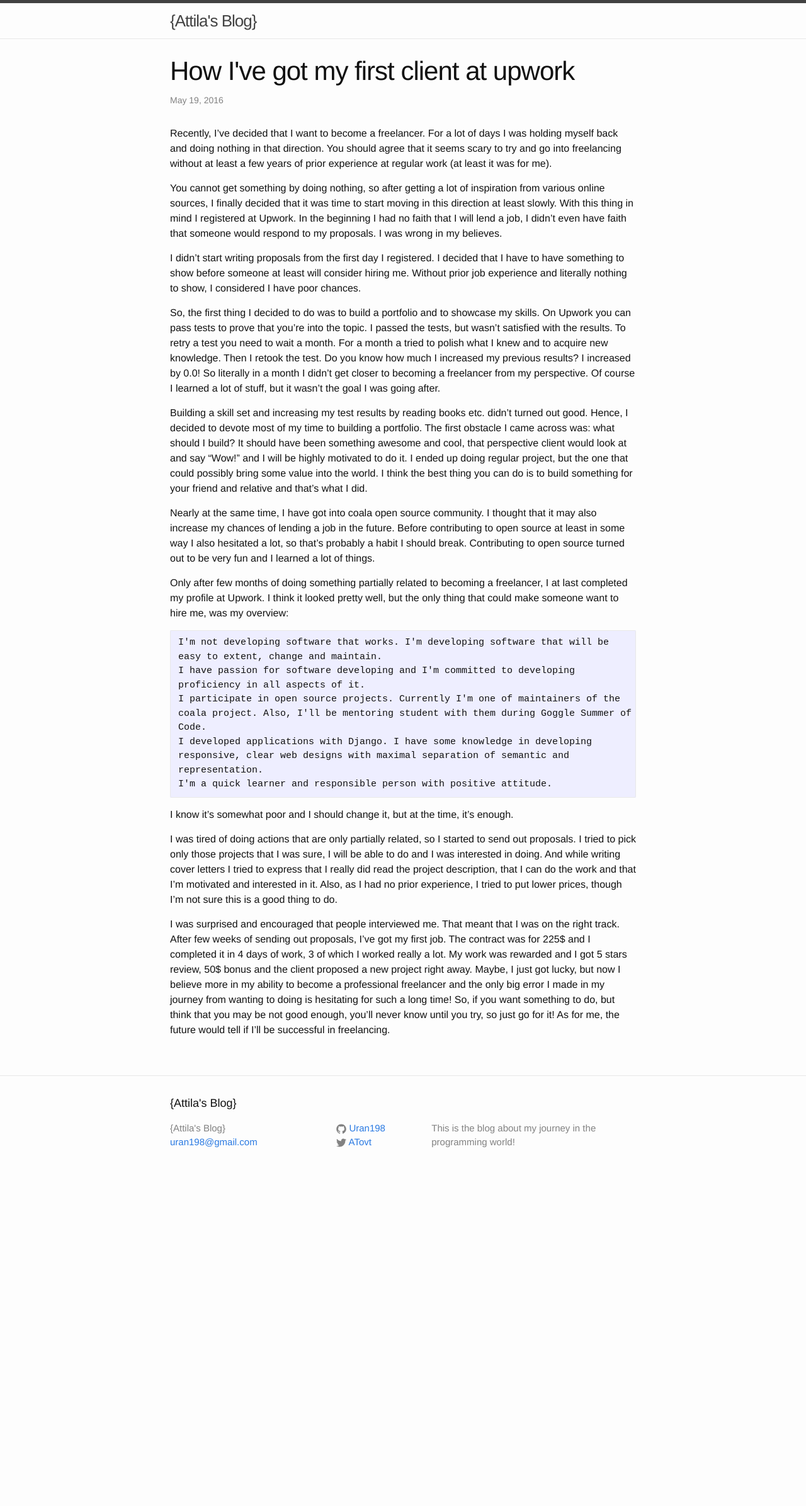
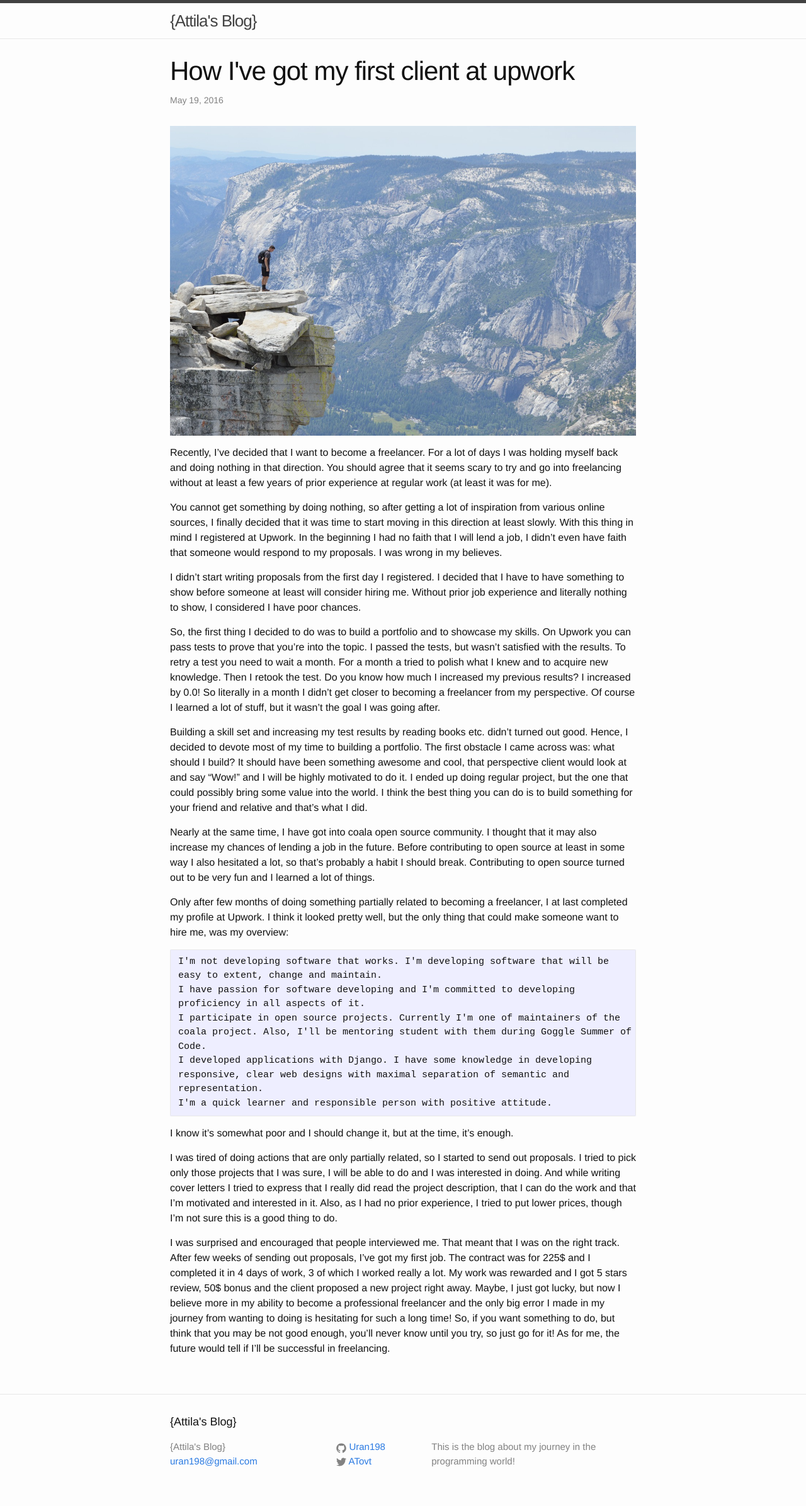
Before and after one commit to attila0x2A/uran198.github.io, a Jekyll site: the page built from _posts/2016-05-19-first-client-at-upwork.markdown, in a window 1280 px wide. Shown: the whole page at 63% size. Built offline with Jekyll 4.4.1, drawn with Linux system fonts in a browser that asks for light colours; comment, search, counter and statistics services are not loaded; before the commit the page ends 1886 px from its top, so only the background shows below that.

Commit message:
first-client-at-upwork: Add images

```diff
--- a/_posts/2016-05-19-first-client-at-upwork.markdown
+++ b/_posts/2016-05-19-first-client-at-upwork.markdown
@@ -4,6 +4,8 @@ title: "How I've got my first client at upwork"
 comments: true
 categories: en freelance
 ---
+
+![]({{ site.url }}/images/first-upwork-mountain.jpg)
 
 Recently, I've decided that I want to become a freelancer. For a lot of days I
 was holding myself back and doing nothing in that direction. You should agree
```
Also changed, not shown: images/first-upwork-mountain.jpg (added).
